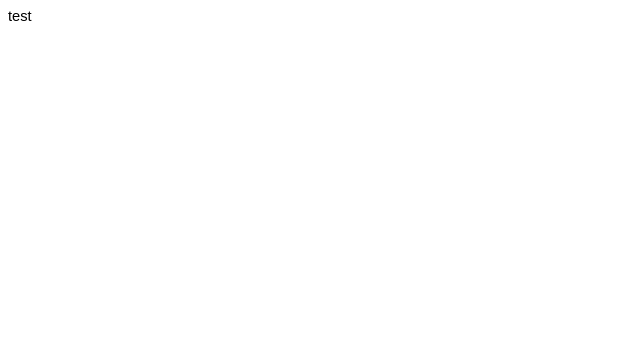
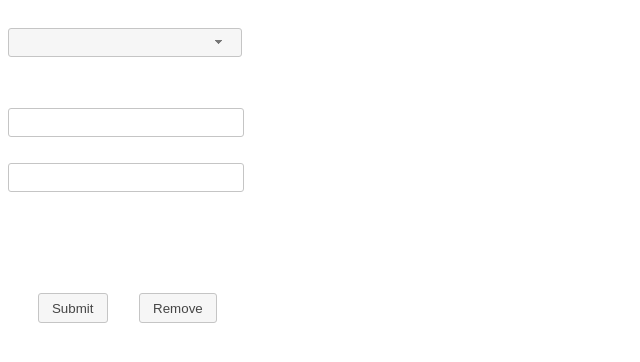
Before and after one commit to opeik/pika-overlay, a website: page dashboard/commentator-panel.html in a window 1280 px wide. Shown: the whole page, without its empty margins (0-640 px from the left). Drawn offline with Linux system fonts and the light colour scheme.

Commit message:
Add skeleton commentator panel

```diff
--- a/dashboard/commentator-panel.html
+++ b/dashboard/commentator-panel.html
@@ -2,12 +2,41 @@
 <html lang="en">
   <head>
     <meta charset="UTF-8">
+    <script src="lib/js/jquery.js"></script>
+    <script src="lib/js/jquery-ui.js"></script>
+    <script src="js/countries.js"></script>
+    <script src="js/dialog.js"></script>
+    <script src="js/commentator-panel.js"></script>
+    <link rel="stylesheet" href="lib/css/jquery-ui.css"/>
     <link rel="stylesheet" href="css/commentator-panel.css"/>
+
   </head>
 
   <body>
     <div id="root">
-      test
+
+      <div id="commentator-container" class="input-container">
+        <div class="input-label"> Select commentator: </div>
+          <select id="commentator-dropdown"></select>
+      </div>
+
+      <div class="input-container">
+        <div class="input-label"> Name </div>
+        <input class="text-field" id="commentator-name-text" value="">
+      </div>
+
+      <div class="input-container">
+        <div class="input-label"> Social media handle </div>
+        <input class="text-field" id="commentator-social-text" value="">
+      </div>
+
+      <div id="button-container" class="input-container">
+        <div class="gap"></div>
+        <button type="button" id="submit-button"> Submit </button>
+        <div class="gap"></div>
+        <button type="button" id="remove-button"> Remove </button>
+        <div class="gap"></div>
+      </div>
     </div>
   </body>
 </html>
--- a/dashboard/css/commentator-panel.css
+++ b/dashboard/css/commentator-panel.css
@@ -1,8 +1,68 @@
 #root {
-    width: 100%;
+    width: 240px;
     height: 350px;
 
     font-family: Arial,Helvetica,sans-serif !important;
-    font-size: 11pt !important;
+    font-size: 10pt !important;
     overflow: visible !important;
 }
+
+.ui-widget {
+    font-size: 10pt !important;
+}
+
+#commentator-dropdown-menu {
+    max-height: 300px;
+    max-width: 250px;
+    overflow-y: scroll;
+}
+
+#commentator-country-dropdown-menu {
+    max-height: 220px;
+    max-width: 250px;
+    overflow-y: scroll;
+}
+
+.input-label {
+    color: white;
+    text-align: left;
+
+    padding-bottom: 5px;
+}
+
+.input-container {
+    width: 100%;
+    height: 55px;
+}
+
+.gap {
+    flex-grow: 1;
+}
+
+#button-container {
+    display: flex;
+    flex-direction: row;
+    height: 30px;
+    padding-top: 15px;
+}
+
+#commentator-container {
+    padding-bottom: 25px;
+}
+
+#button-container {
+    padding-top: 95px;
+}
+
+.text-field {
+    width: 230px;
+    height: 25px;
+}
+
+#commentator-dropdown-button {
+    width: 205px !important;
+}
+
+#commentator-country-dropdown-button {
+    width: 205px !important;
+}
--- a/dashboard/css/player-panel.css
+++ b/dashboard/css/player-panel.css
@@ -51,7 +51,7 @@
 }
 
 #button-container {
-    padding-top: 25px;
+    padding-top: 40px;
 }
 
 .text-field {
--- /dev/null
+++ b/dashboard/js/commentator-panel.js
@@ -0,0 +1,25 @@
+'use strict';
+
+$(document).ready(function() {
+    let commentatorDropdown   = $("#commentator-dropdown");
+    let commentatorNameText   = $("#commentator-name-text");
+    let commentatorSocialText = $("#commentator-social-text");
+    let submitButton          = $("#submit-button");
+    let removeButton          = $("#remove-button");
+
+    setupElements();
+
+    function setupElements() {
+        const TEXT_CLASSES = "ui-widget ui-widget-content ui-corner-all";
+
+        commentatorDropdown.selectmenu();
+        commentatorNameText.addClass(TEXT_CLASSES);
+        commentatorSocialText.addClass(TEXT_CLASSES);
+        submitButton.button();
+        removeButton.button();
+
+        submitButton.click(submitClick);
+        removeButton.click(removeClick);
+        playerDropdown.on("selectmenuselect", selectPlayer);
+    }
+});
```
Also changed, not shown: dashboard/js/commentary-panel.js (added).
